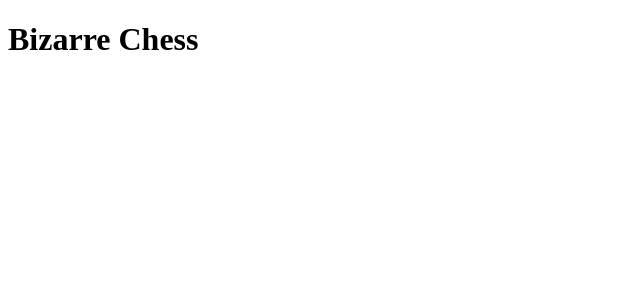
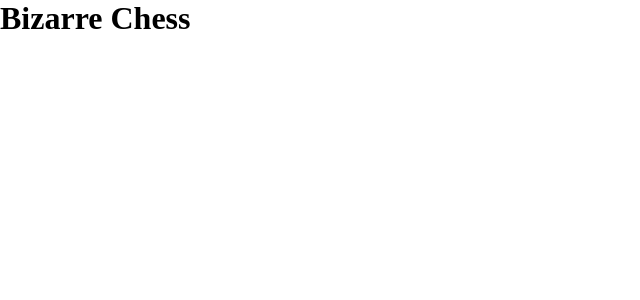
Before and after one commit to gabrielsh06/bizarre-chess-web, an Angular app: page / in a window 1280 px wide. Shown: the top 300 px of the page, without its empty margins (0-640 px from the left). Built offline with nearby package versions, Linux system fonts and the light colour scheme.

Commit message:
style: add CSS reset (#1)

```diff
--- a/src/app/app.ts
+++ b/src/app/app.ts
@@ -1,8 +1,7 @@
 import { Component, signal } from '@angular/core';
-import { RouterOutlet } from '@angular/router';
 
 @Component({
-  imports: [RouterOutlet],
+  imports: [],
   selector: 'app-root',
   styleUrl: './app.scss',
   templateUrl: './app.html',
--- a/src/styles.scss
+++ b/src/styles.scss
@@ -1 +1,6 @@
 /* You can add global styles to this file, and also import other style files */
+* {
+  box-sizing: border-box;
+  margin: 0;
+  padding: 0;
+}
```
